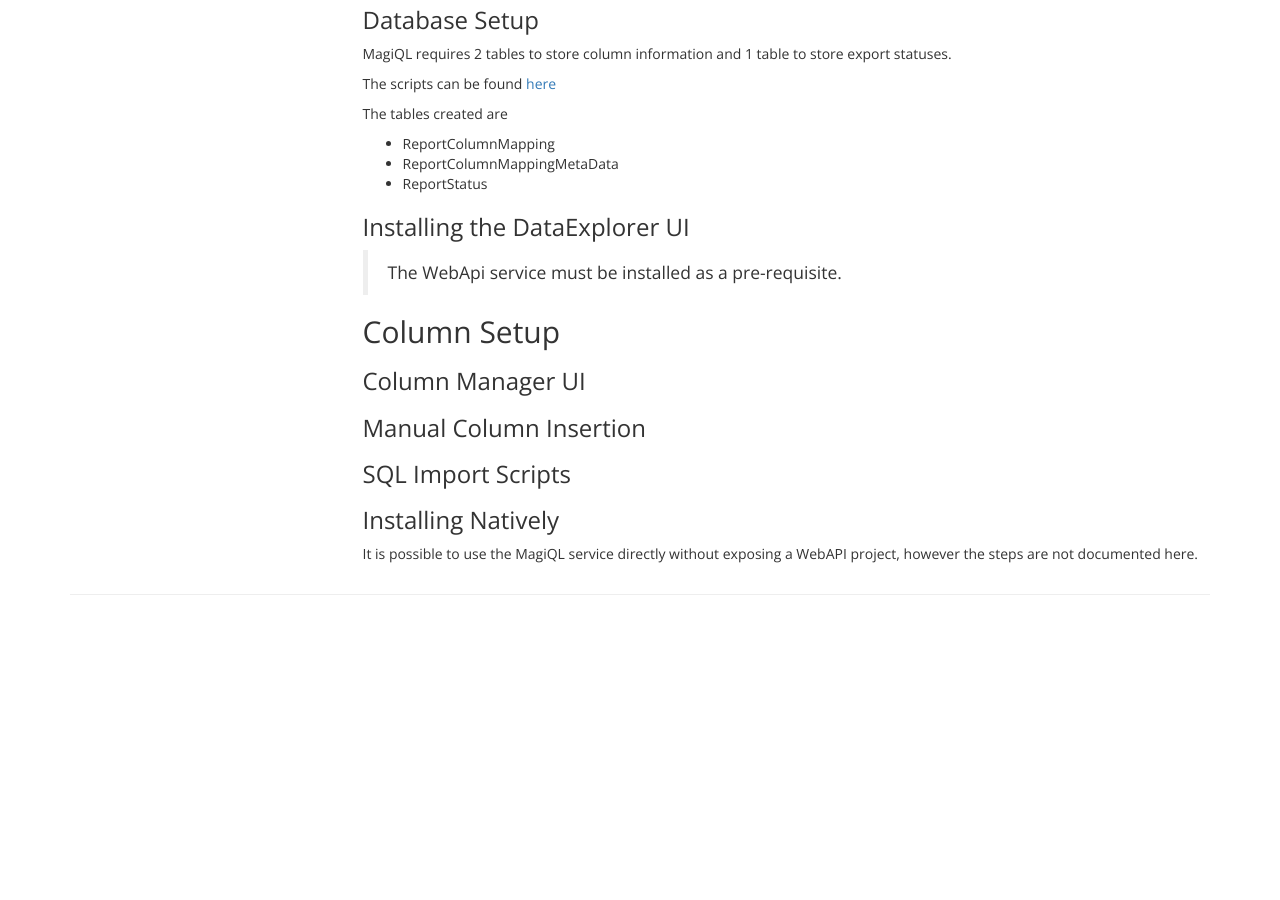
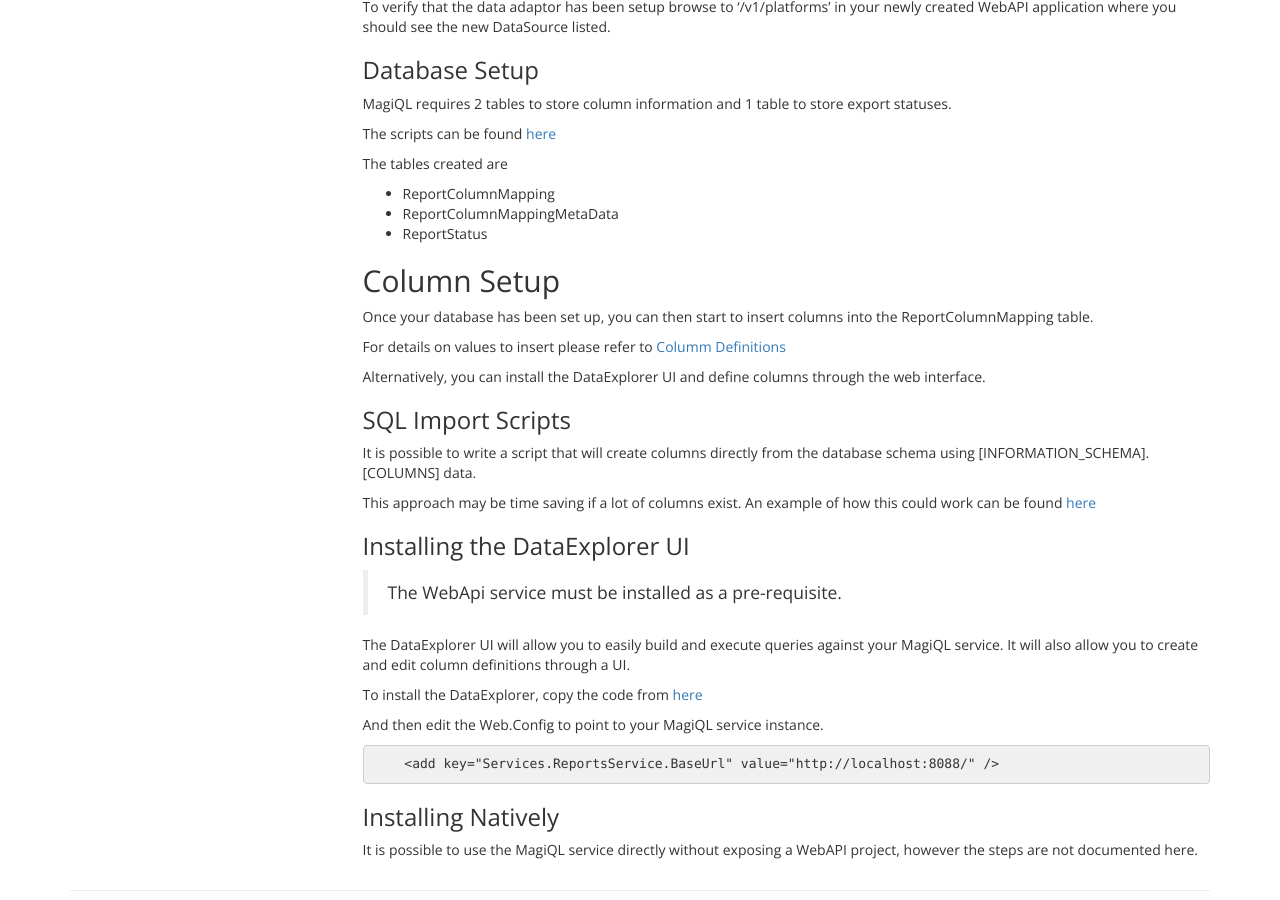
Before and after one commit to MagiQL/magiql.github.io, a Jekyll site: the page built from docs/1-introduction/101-getting-started.md, in a window 1280 px wide and 900 px high, scrolled down 2032 px. Built offline with Jekyll 4.4.1, drawn with Linux system fonts in a browser that asks for light colours; nearby versions of some CDN libraries; a script that is not in the unit is left out; before the commit the page ends 2657 px from its top, so only the background shows below that; some of the changed text lies outside the part shown.

Commit message:
Update 101-getting-started.md

````diff
--- a/docs/1-introduction/101-getting-started.md
+++ b/docs/1-introduction/101-getting-started.md
@@ -8,6 +8,8 @@
 ===
 
 ## Installation
+
+There are 2 ways you can setup a MagiQL service. Either by cloning the [MagiQL repository](https://github.com/salesforce/MagiQL) and editing the code, or by installing the MagiQL nuget packages into an empty project. The instructions below will be for the latter.
 
 ### Installing as a WebAPI Service
 
@@ -123,17 +125,32 @@
 * ReportColumnMappingMetaData
 * ReportStatus
 
+## Column Setup
+Once your database has been set up, you can then start to insert columns into the ReportColumnMapping table.
+
+For details on values to insert please refer to [Columm Definitions](/docs/components/column-definitions/)
+
+Alternatively, you can install the DataExplorer UI and define columns through the web interface.
+
+### SQL Import Scripts
+
+It is possible to write a script that will create columns directly from the database schema using [INFORMATION_SCHEMA].[COLUMNS] data.
+
+This approach may be time saving if a lot of columns exist. An example of how this could work can be found [here](https://github.com/salesforce/MagiQL/tree/master/src/ScenarioTests/Scenarios/Scenario2-Analytics/Scenario2.Tests.Integration/SqlScripts/Columns)
+
+
 ### Installing the DataExplorer UI
 > The WebApi service must be installed as a pre-requisite.
 
+The DataExplorer UI will allow you to easily build and execute queries against your MagiQL service. It will also allow you to create and edit column definitions through a UI.
 
-## Column Setup
+To install the DataExplorer, copy the code from [here](https://github.com/salesforce/MagiQL/tree/master/src/ScenarioTests/Service/MagiQL.DataExplorer.Web)
 
-### Column Manager UI
+And then edit the Web.Config to point to your MagiQL service instance.
 
-### Manual Column Insertion
-
-### SQL Import Scripts
+```
+    <add key="Services.ReportsService.BaseUrl" value="http://localhost:8088/" />
+```
 
 
 ### Installing Natively
````
